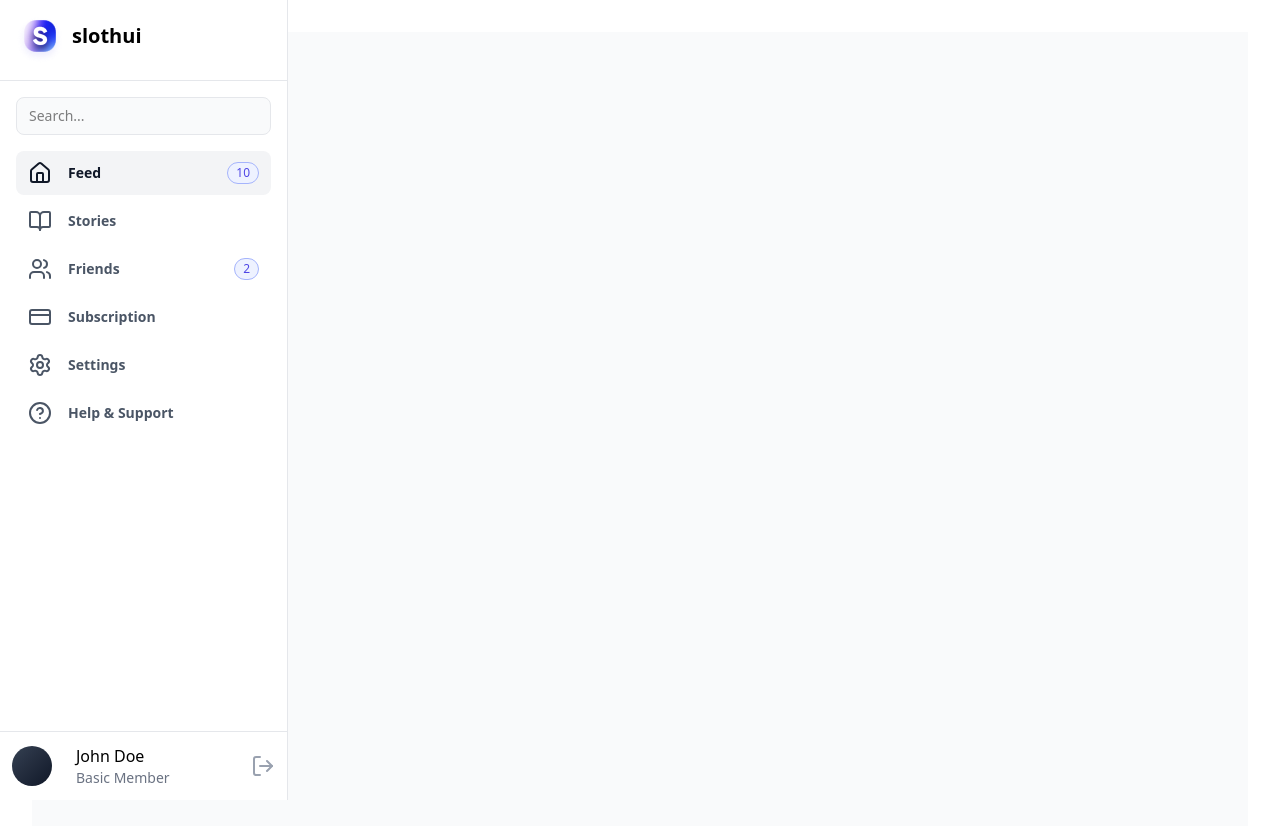
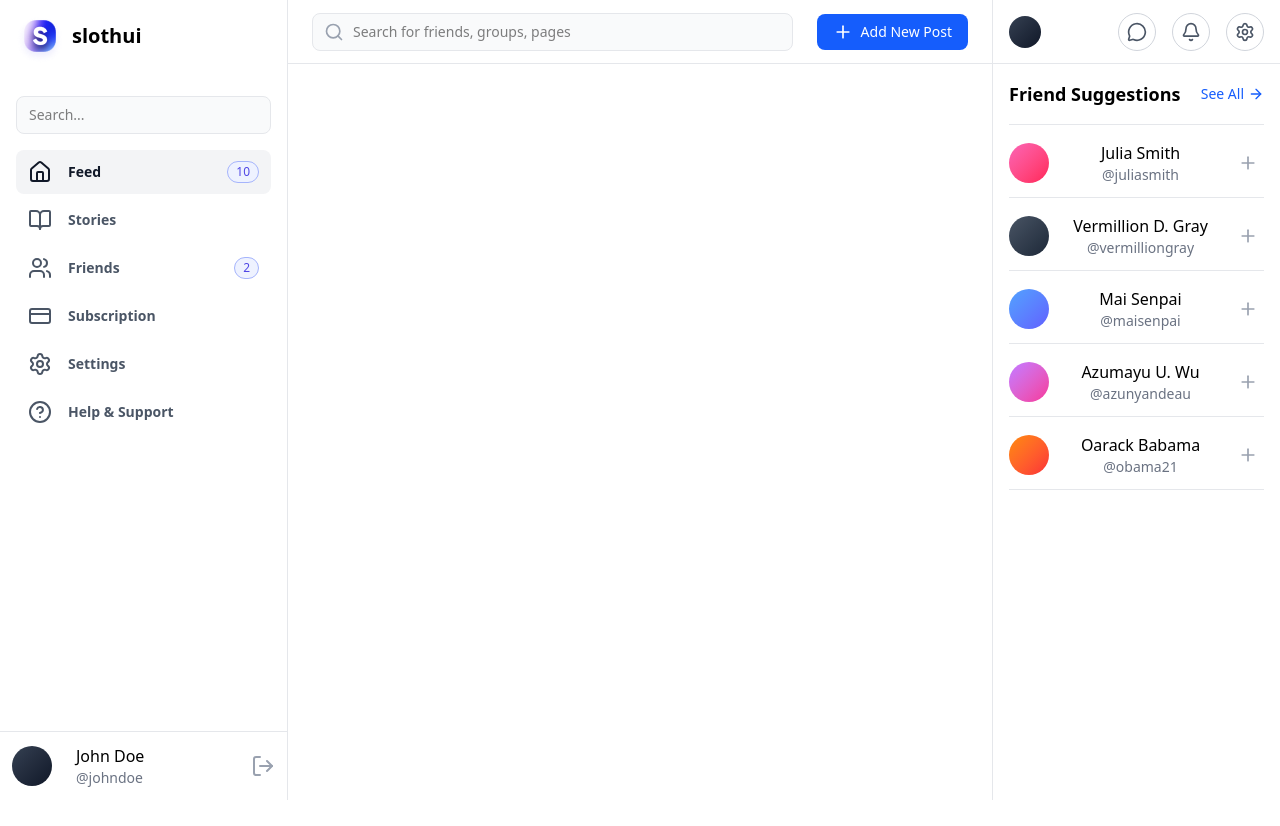
Before and after one commit to trungvu2011/social-media-frontend, a React (Vite) app: page / in a window 1280 px wide. Shown: the top 826 px of the page. After the commit the page ends 800 px from the top, so only its background shows below. Built offline with nearby package versions, Linux system fonts and the light colour scheme.

Commit message:
feat: implement LeftSidebar, RightSidebar, Header, and FriendSuggestions components in HomePage

```diff
--- /dev/null
+++ b/src/components/FriendSuggestions.tsx
@@ -0,0 +1,71 @@
+import { Plus, ArrowRight, MoreVertical } from "lucide-react";
+
+const suggestions = [
+  {
+    id: 1,
+    name: "Julia Smith",
+    username: "@juliasmith",
+    avatar: "from-pink-400 to-rose-500",
+  },
+  {
+    id: 2,
+    name: "Vermillion D. Gray",
+    username: "@vermilliongray",
+    avatar: "from-gray-600 to-gray-800",
+  },
+  {
+    id: 3,
+    name: "Mai Senpai",
+    username: "@maisenpai",
+    avatar: "from-blue-400 to-indigo-500",
+  },
+  {
+    id: 4,
+    name: "Azumayu U. Wu",
+    username: "@azunyandeau",
+    avatar: "from-purple-400 to-pink-500",
+  },
+  {
+    id: 5,
+    name: "Oarack Babama",
+    username: "@obama21",
+    avatar: "from-orange-400 to-red-500",
+  },
+];
+const FriendSuggestions = () => {
+  return (
+    <div className="bg-white m-4 gap-6">
+      <div className="flex items-center justify-between mb-4 border-b border-gray-200 pb-4">
+        <h2 className="font-semibold text-lg">Friend Suggestions</h2>
+        <button className="flex items-center gap-1 text-blue-600 hover:text-blue-700 text-sm">
+          <span>See All</span>
+          <ArrowRight className="w-4 h-4" />
+        </button>
+      </div>
+
+      <div className="space-y-4">
+        {suggestions.map((user) => (
+          <div
+            key={user.id}
+            className="flex items-center gap-3 border-b pb-3 border-gray-200"
+          >
+            <div
+              className={`w-10 h-10 rounded-full bg-gradient-to-br ${user.avatar}`}
+            ></div>
+            <div className="flex-1 min-w-0 text-lef">
+              <div className="font-medium truncate">{user.name}</div>
+              <div className="text-sm text-gray-500 truncate">
+                {user.username}
+              </div>
+            </div>
+            <button className="p-1.5 hover:bg-gray-100 rounded-lg transition-colors">
+              <Plus className="w-5 h-5 text-gray-400" />
+            </button>
+          </div>
+        ))}
+      </div>
+    </div>
+  );
+};
+
+export default FriendSuggestions;
--- /dev/null
+++ b/src/components/Header.tsx
@@ -0,0 +1,27 @@
+import { Search, Plus, MessageCircle, Bell, Settings } from "lucide-react";
+
+export default function Header() {
+  return (
+    <header className=" h-16 bg-white border-b border-gray-200 px-6 py-3 fixed top-0 left-72 right-72 z-10 content-center">
+      <div className="flex items-center justify-between">
+        <div className="flex-1 max-w-xl">
+          <div className="relative">
+            <Search className="absolute left-3 top-1/2 transform -translate-y-1/2 w-5 h-5 text-gray-400" />
+            <input
+              type="text"
+              placeholder="Search for friends, groups, pages"
+              className="w-full pl-10 pr-4 py-2 bg-gray-50 border border-gray-200 rounded-lg text-sm focus:outline-none focus:ring-2 focus:ring-blue-500"
+            />
+          </div>
+        </div>
+
+        <div className="flex items-center gap-3 ml-6">
+          <button className="flex items-center gap-2 px-4 py-2 bg-blue-600 text-white rounded-lg hover:bg-blue-700 transition-colors">
+            <Plus className="w-5 h-5" />
+            <span className="text-sm font-medium">Add New Post</span>
+          </button>
+        </div>
+      </div>
+    </header>
+  );
+}
--- a/src/components/SideBar.tsx
+++ b/src/components/LeftSideBar.tsx
@@ -14,7 +14,7 @@ interface SidebarProps {
   onTabChange: (tab: string) => void;
 }
 
-export default function Sidebar({ activeTab, onTabChange }: SidebarProps) {
+export default function LeftSidebar({ activeTab, onTabChange }: SidebarProps) {
   const menuItems = [
     { id: "feed", icon: Home, label: "Feed", count: 10 },
     { id: "stories", icon: BookOpen, label: "Stories", count: null },
@@ -31,7 +31,7 @@ export default function Sidebar({ activeTab, onTabChange }: SidebarProps) {
 
   return (
     <div className="w-72 bg-white border-r border-gray-200 h-screen fixed left-0 top-0 flex flex-col">
-      <div className="p-4 border-b border-gray-200 content-center">
+      <div className="p-4 content-center">
         <div className="flex items-center gap-2">
           <img src={AppIcon} alt="Logo" className="w-12 h-12 rounded-full" />
           <span className="font-bold text-xl content-center mb-2">slothui</span>
@@ -75,7 +75,7 @@ export default function Sidebar({ activeTab, onTabChange }: SidebarProps) {
           <div className="w-10 h-10 bg-gradient-to-br from-gray-700 to-gray-900 rounded-full"></div>
           <div className="flex-1 text-left">
             <div className="text-medium font-medium">John Doe</div>
-            <div className="text-sm text-gray-500">Basic Member</div>
+            <div className="text-sm text-gray-500">@johndoe</div>
           </div>
           <button className="text-gray-400 hover:text-gray-600">
             <LogOut className="w-6 h-6" />
--- /dev/null
+++ b/src/components/RightSideBar.tsx
@@ -0,0 +1,31 @@
+import { Bell, MessageCircle, Settings } from "lucide-react";
+import FriendSuggestions from "./FriendSuggestions";
+
+const RightSidebar = () => {
+  return (
+    <div className="w-72 bg-white border-l border-gray-200 h-screen fixed right-0 top-0 flex flex-col">
+      <div className="h-16 w-full border-b border-gray-200">
+        <div className="flex items-center gap-2 pl-4 pr-4 content-center h-full justify-between">
+          <div className="relative flex w-full items-center justify-between">
+            <div className="w-8 h-8 bg-gradient-to-br from-gray-700 to-gray-900 rounded-full"></div>
+            <div className="relative gap-4 flex">
+              <button className="relative p-2 border hover:bg-gray-100 rounded-full border-gray-300 transition-colors">
+                <MessageCircle className="w-5 h-5 text-gray-600" />
+              </button>
+              <button className="p-2 border hover:bg-gray-100 rounded-full border-gray-300 transition-colors">
+                <Bell className="w-5 h-5 text-gray-600" />
+              </button>
+              <button className="p-2 border hover:bg-gray-100 rounded-full border-gray-300 transition-colors">
+                <Settings className="w-5 h-5 text-gray-600" />
+              </button>
+            </div>
+          </div>
+        </div>
+      </div>
+
+      <FriendSuggestions />
+    </div>
+  );
+};
+
+export default RightSidebar;
--- a/src/pages/home/HomePage.tsx
+++ b/src/pages/home/HomePage.tsx
@@ -1,14 +1,18 @@
 import { useState } from "react";
-import Sidebar from "../../components/SideBar";
+import LeftSidebar from "../../components/LeftSideBar";
 import { useI18n } from "../../context/I18nContex";
+import Header from "../../components/Header";
+import RightSidebar from "../../components/RightSideBar";
 
 function HomePage() {
   const i18n = useI18n();
   const [activeTab, setActiveTab] = useState("feed");
 
   return (
-    <div className="min-h-screen bg-gray-50">
-      <Sidebar activeTab={activeTab} onTabChange={setActiveTab} />
+    <div className="border border-red-500 bg-gray-50">
+      <LeftSidebar activeTab={activeTab} onTabChange={setActiveTab} />
+      <RightSidebar />
+      <Header />
     </div>
   );
 }
```
